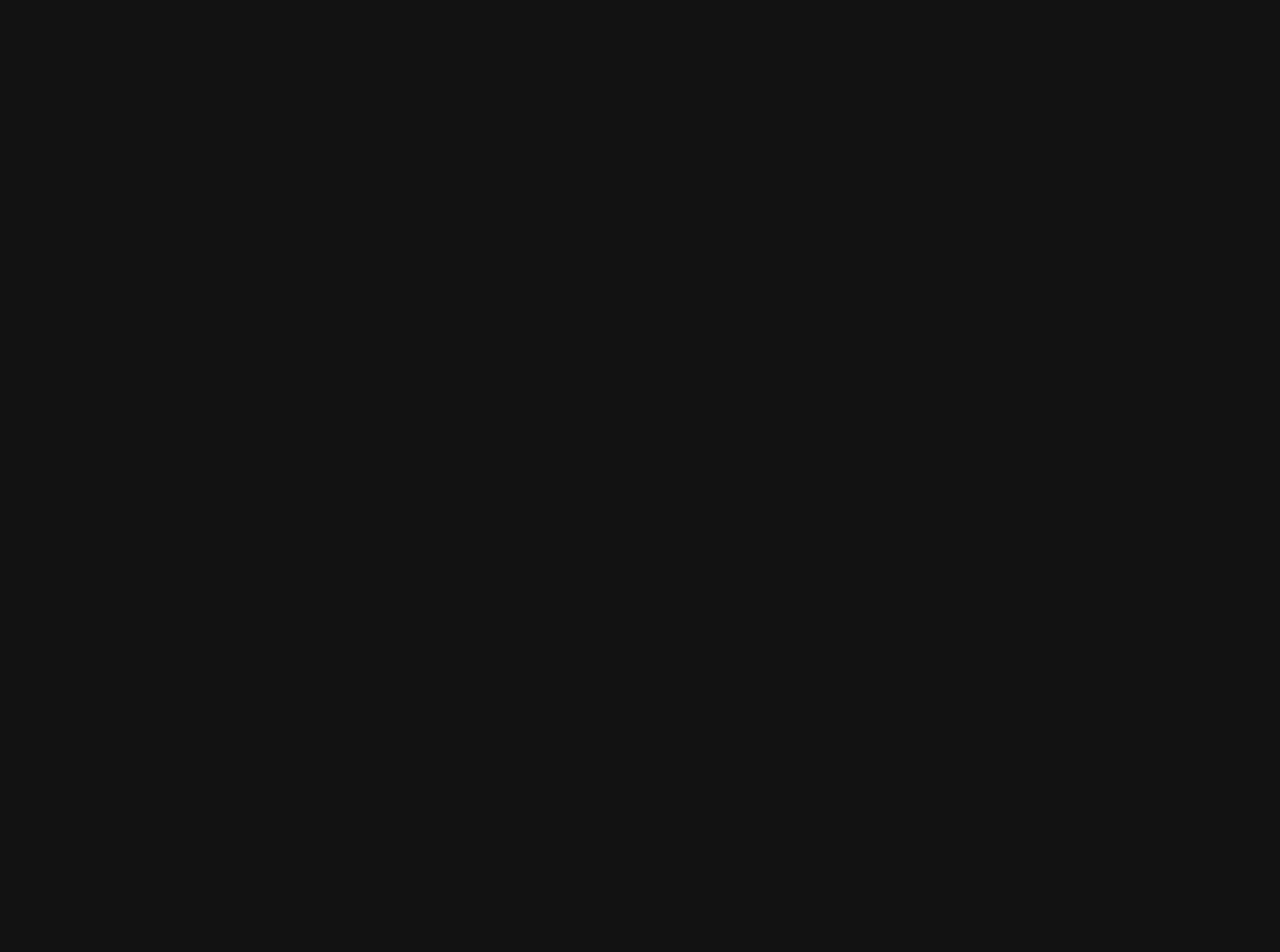
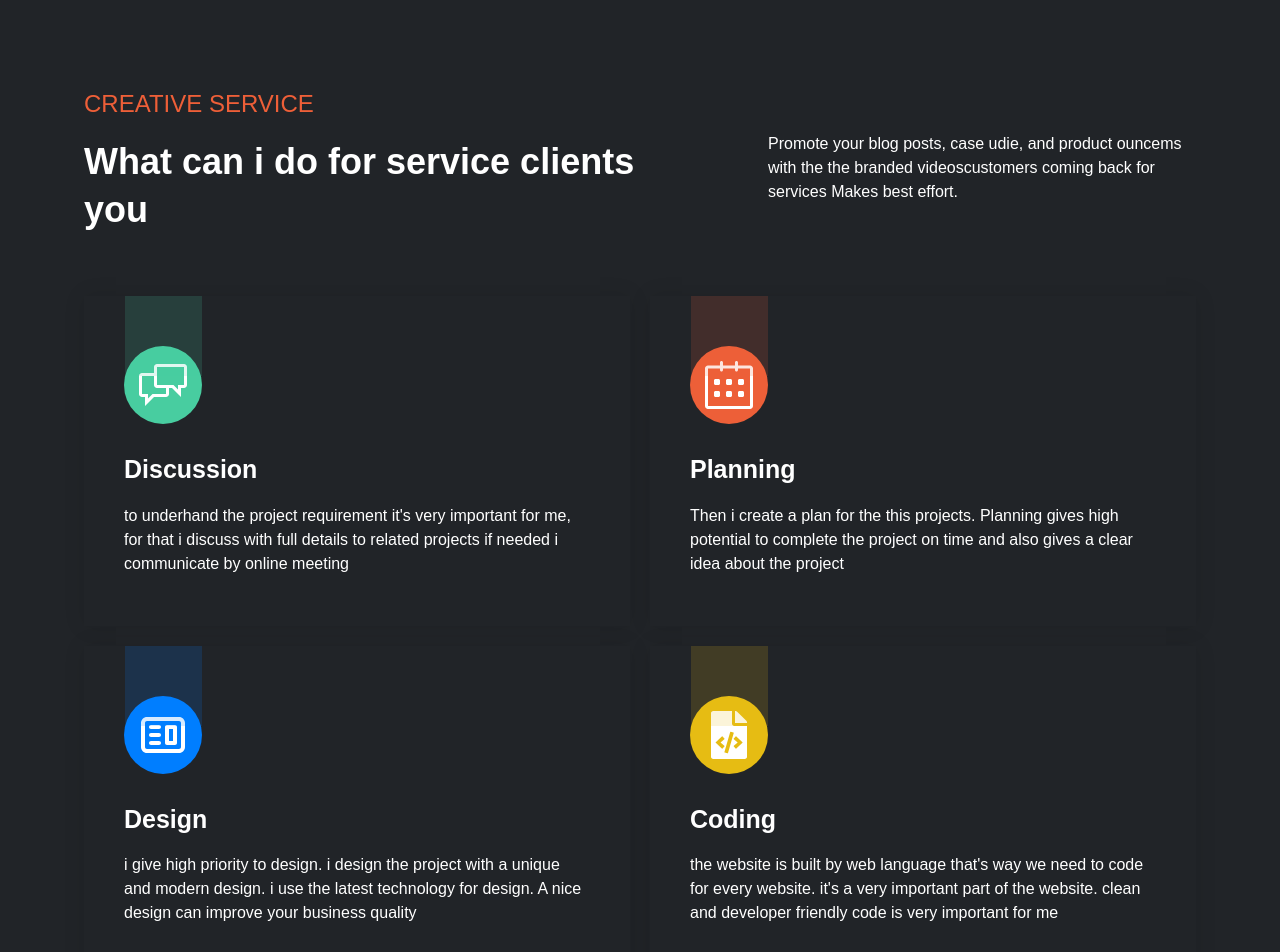
Before and after one commit to Hasan-Rifat/dev-portfolio, a Next.js app: page / in a window 1280 px wide. Shown: the part 820-1772 px from the top of the page. Before the commit the page ends 800 px from the top, so only its background shows below. Built offline with nearby package versions, Linux system fonts and the light colour scheme.

Commit message:
services section complete

```diff
--- a/app/page.tsx
+++ b/app/page.tsx
@@ -1,11 +1,13 @@
 "use client";
 
 import Hero from "@/components/Home/Hero";
+import Services from "@/components/Home/Services";
 
 export default function Home() {
   return (
     <main>
       <Hero />
+      <Services />
     </main>
   );
 }
--- a/components/Home/Hero.tsx
+++ b/components/Home/Hero.tsx
@@ -16,13 +16,15 @@ const Hero: React.FC<HeroProps> = () => {
   const { theme } = useTheme();
 
   return (
-    <section className={`h-screen flex items-center relative`}>
+    <section
+      className={`h-screen flex items-center relative border-b-[1px] dark:border-secondary border-[#0000]`}
+    >
       <Image
         src={`${theme === "dark" ? darkBg.src : lightBg.src}`}
         alt={"background images"}
         fill
       />
-      <div className="xl:container mx-auto px-[5%] py-[0.5%] z-50">
+      <div className="lg:container mx-auto px-[5%] py-[0.5%] z-50">
         <div className="md:grid md:grid-cols-8 gap-5 xl:gap-10 2xl:gap-20 md:items-center">
           <div className="md:col-span-4  dark:bg-[#212428] bg-[#fff] p-16 rounded-xl shadow-xl">
             <Image src={heroLeftImg} alt="hero image" />
--- /dev/null
+++ b/components/Home/Services.tsx
@@ -0,0 +1,129 @@
+import React from "react";
+import { GoCommentDiscussion } from "react-icons/go";
+import { SlCalender } from "react-icons/sl";
+import { CgWebsite } from "react-icons/cg";
+import { FaFileCode } from "react-icons/fa";
+import { VscFeedback } from "react-icons/vsc";
+import { MdRocketLaunch } from "react-icons/md";
+
+type ServicesProps = {};
+
+const Services: React.FC<ServicesProps> = () => {
+  const allService = [
+    {
+      id: 1,
+      title: "Discussion",
+      text: "to underhand the project requirement it's very important for me, for that i discuss with full details to related projects if needed i communicate by online meeting",
+      icon: <GoCommentDiscussion />,
+    },
+    {
+      id: 2,
+      title: "Planning",
+      text: "Then i create a plan for the this projects. Planning gives high potential to complete the project on time and also gives a clear idea about the project",
+      icon: <SlCalender />,
+    },
+    {
+      id: 3,
+      title: "Design",
+      text: "i give high priority to design. i design the project with a unique and modern design. i use the latest technology for design. A nice design can improve your business quality",
+      icon: <CgWebsite />,
+    },
+    {
+      id: 4,
+      title: "Coding",
+      text: "the website is built by web language that's way we need to code for every website. it's a very important part of the website. clean and developer friendly code is very important for me",
+      icon: <FaFileCode />,
+    },
+    {
+      id: 5,
+      title: "Submit for review",
+      text: "After complete the project i submit the project for review. if there is any problem i fix it. after that i submit the project for client review",
+      icon: <VscFeedback />,
+    },
+    {
+      id: 6,
+      title: "Launch",
+      text: "After client review i launch the project. i give full support for the project. if there is any problem i fix it. i give full support for the project",
+      icon: <MdRocketLaunch />,
+    },
+  ];
+  return (
+    <section className="py-[100px] dark:bg-[#212428]">
+      <div className="lg:container mx-auto px-[5%] py-[0.5%]">
+        <div className="lg:flex lg:items-center lg:gap-[118px]">
+          <div className="">
+            <h5 className="text-center lg:text-left text-primary text-2xl leading-9">
+              CREATIVE SERVICE
+            </h5>
+            <h3
+              className="
+              my-4
+              text-center lg:text-left
+            2xl:text-5xl 2xl:leading-[58px]
+            xl:text-4xl xl:leading-[48px]
+            lg:text-3xl lg:leading-[38px]
+            md:text-2xl md:leading-[28px]
+            sm:text-xl sm:leading-[18px]
+            text-lg leading-[18px]
+            font-bold
+            "
+            >
+              What can i do for service clients you
+            </h3>
+          </div>
+          <div className="mt-4 md:mt-0">
+            <p className="text-center lg:text-left lg:max-w-[472px] w-full">
+              Promote your blog posts, case udie, and product ouncems with the
+              the branded videoscustomers coming back for services Makes best
+              effort.
+            </p>
+          </div>
+        </div>
+        <div className="grid md:grid-cols-2 2xl:grid-cols-3 gap-5 pt-[46px]">
+          {allService.map(({ id, icon, text, title }) => (
+            <div
+              key={id}
+              className="
+              z-20
+              relative
+              px-[40px] py-[50px]
+              shadow-[0_0_50px_0_rgba(196,206,213,0.2)] hover:shadow-[0_0_150px_0_rgba(196,206,213,0.7)]  dark:shadow-[0_0_20px_0_rgba(0,0,0,0.1)] dark:hover:shadow-[0_0_50px_0_rgba(0,0,0,0.2)] hover:translate-y-[-10px] transition duration-500"
+            >
+              <div className="">
+                <div
+                  className={`z-10 absolute left-[41px] top-0 h-[80px] w-[77px] ${
+                    id === 1 && "bg-[#48cda0] bg-opacity-[0.16]"
+                  }
+              ${id === 2 && "bg-[#ed5f38] bg-opacity-[0.16]"}
+              ${id === 3 && "bg-[#007eff] bg-opacity-[0.16]"}
+              ${id === 4 && "bg-[#e6bc13] bg-opacity-[0.16]"}
+                ${id === 5 && "bg-[#ed38d1] bg-opacity-[0.16]"}
+                ${id === 6 && "bg-[#a348cd] bg-opacity-[0.16]"}`}
+                ></div>
+                <span
+                  className={`p-[15px] rounded-full text-white text-5xl inline-block text-[#fff]
+              ${id === 1 && "bg-[#48cda0]"}
+              ${id === 2 && "bg-[#ed5f38]"}
+              ${id === 3 && "bg-[#007eff]"}
+              ${id === 4 && "bg-[#e6bc13]"}
+                ${id === 5 && "bg-[#ed38d1]"}
+                ${id === 6 && "bg-[#a348cd]"}
+              `}
+                >
+                  {icon}
+                </span>
+              </div>
+              <div>
+                <h4 className="text-[25px] leading-[37.5px] mt-[20px] mb-[15px] font-bold">
+                  {title}
+                </h4>
+                <p className="text-base leading-6">{text}</p>
+              </div>
+            </div>
+          ))}
+        </div>
+      </div>
+    </section>
+  );
+};
+export default Services;
--- a/components/shared/Curser.tsx
+++ b/components/shared/Curser.tsx
@@ -39,8 +39,8 @@ const Curser: React.FC<CurserProps> = () => {
   }, []);
   return (
     <>
-      <div className="cursor fixed top-0 left-0 w-10 h-10 rounded-full border dark:border-[#5cc2d5] border-primary transform -translate-x-1/2 -translate-y-1/2 pointer-events-none z-[1000] cursor-default opacity-0"></div>
-      <div className="follower fixed top-0 left-0 w-2 h-2 rounded-full dark:bg-[#5cc2d5] bg-primary transform -translate-x-1/2 -translate-y-1/2 pointer-events-none z-900 opacity-0"></div>
+      <div className="cursor fixed top-0 left-0 w-10 h-10 rounded-full border dark:border-[#5cc2d5]  transform -translate-x-1/2 -translate-y-1/2 pointer-events-none z-[99999999] cursor-default opacity-0"></div>
+      <div className="follower fixed top-0 left-0 w-2 h-2 rounded-full dark:bg-[#5cc2d5] bg-primary transform -translate-x-1/2 -translate-y-1/2 pointer-events-none z-[99999999] opacity-0"></div>
     </>
   );
 };
--- a/components/shared/Nav.tsx
+++ b/components/shared/Nav.tsx
@@ -63,11 +63,11 @@ const Nav: React.FC<NavProps> = () => {
       <header
         className={`z-[99999]   w-full transition  ease-out md:ease-in absolute left-0 top-0 bg-[#21242800] ${
           scroll
-            ? "sticky left-0 top-0 shadow-lg dark:text-[#333333] dark:bg-secondary bg-[#fff]"
+            ? "sticky left-0 top-0 shadow-lg dark:text-[#333333] dark:bg-[#181a1d] bg-[#fff]"
             : ""
         }`}
       >
-        <div className="xl:container mx-auto px-[5%] py-[0.5%]">
+        <div className="lg:container mx-auto px-[5%] py-[0.5%]">
           <div className="grid grid-cols-4 items-center">
             <div className="col-span-2 md:col-span-1">
               <h2>
@@ -112,7 +112,7 @@ const Nav: React.FC<NavProps> = () => {
                 {menu.map((item) => (
                   <Link className=" block mx-2" href={item.path} key={item.id}>
                     <li
-                      className="group relative  md:text-xs 2xl:text-xl  dark:hover:text-primary hover:text-primary font-bold
+                      className="group relative text-xs 2xl:text-xl  dark:hover:text-primary hover:text-primary font-bold
                     "
                     >
                       <span className="mr-1"> {"//"}</span>
```
